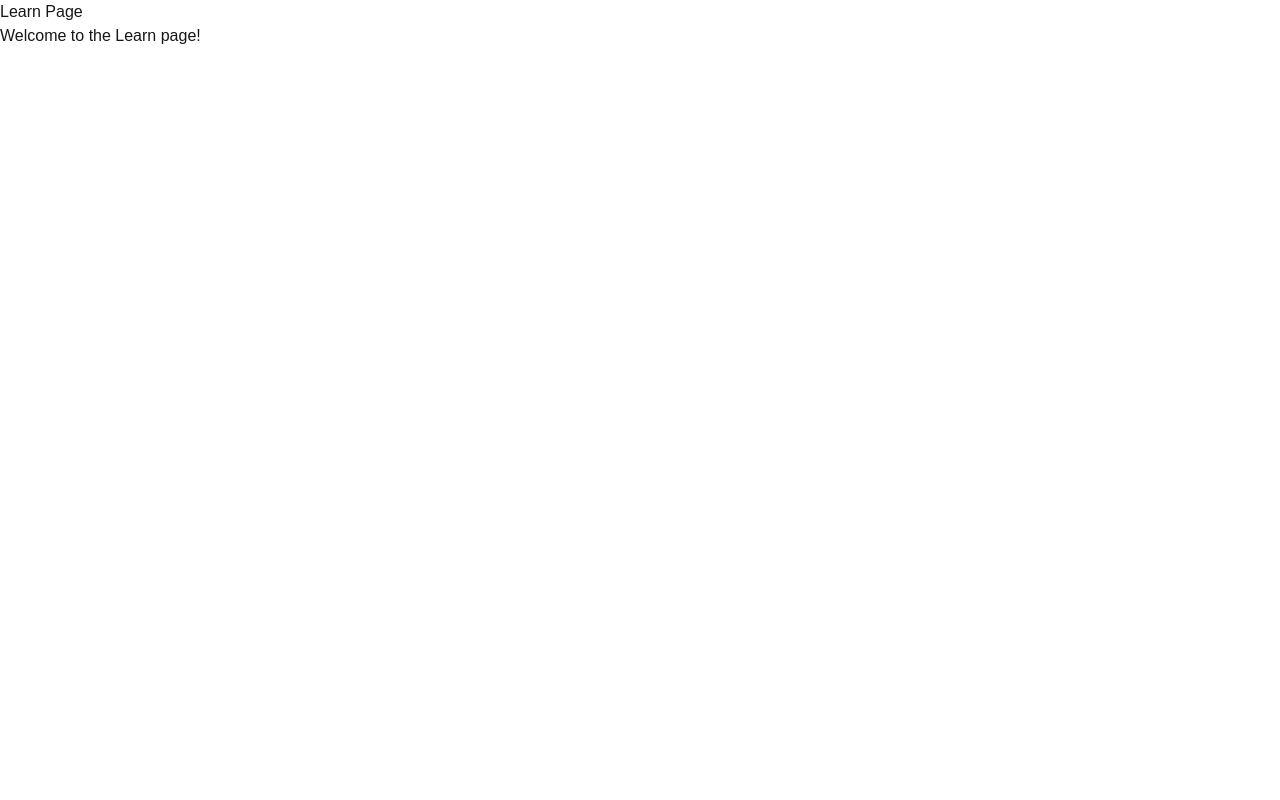
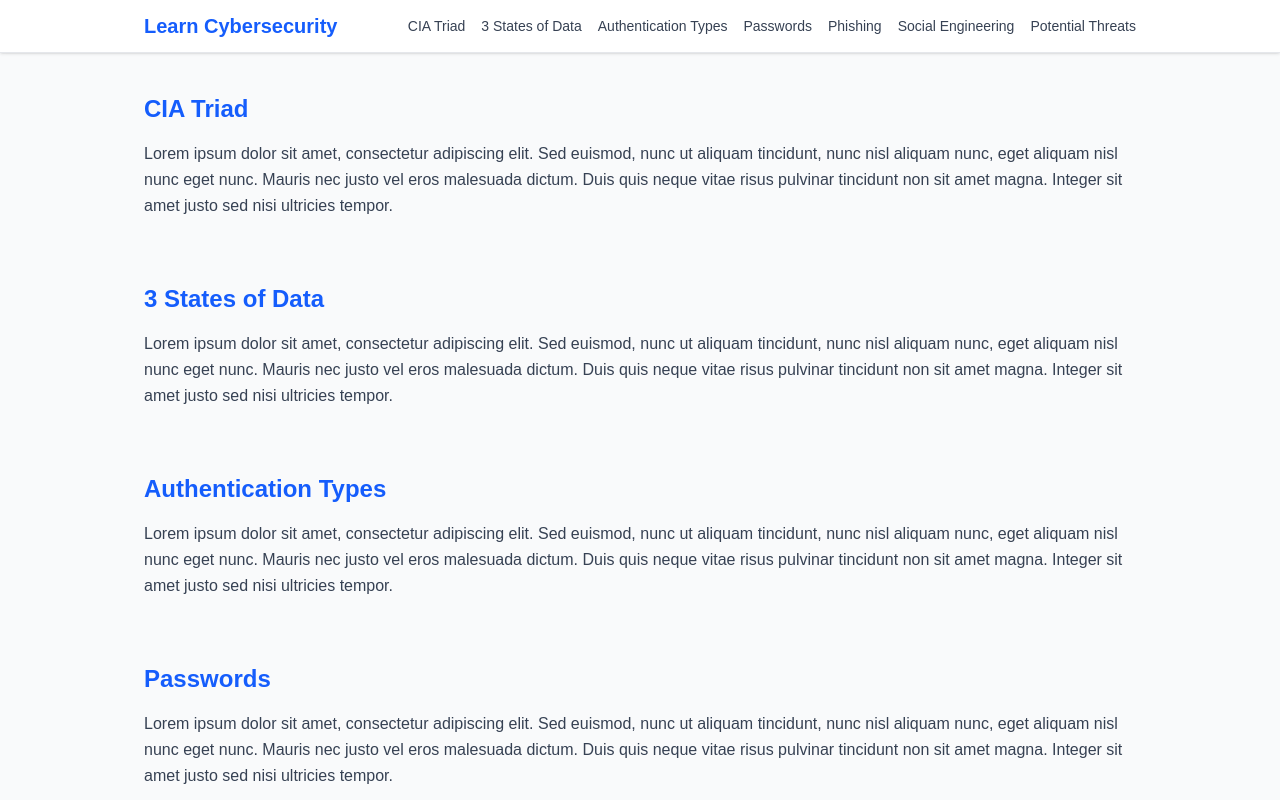
Before and after one commit to r3men/CCWebsite, a Next.js app: page /learn in a window 1280 px wide. Shown: the top 800 px of the page. Built offline with nearby package versions, Linux system fonts and the light colour scheme.

Commit message:
Update page.tsx

```diff
--- a/app/learn/page.tsx
+++ b/app/learn/page.tsx
@@ -1,8 +1,50 @@
 export default function Learn() {
+  const topics = [
+    { title: "CIA Triad", id: "cia-triad" },
+    { title: "3 States of Data", id: "states-of-data" },
+    { title: "Authentication Types", id: "authentication" },
+    { title: "Passwords", id: "passwords" },
+    { title: "Phishing", id: "phishing" },
+    { title: "Social Engineering", id: "social-engineering" },
+    { title: "Potential Threats", id: "potential-threats" },
+  ];
+
   return (
-    <main>
-      <h1>Learn Page</h1>
-      <p>Welcome to the Learn page!</p>
+    <main className="min-h-screen bg-gray-50 text-gray-900">
+      {/* Navigation Bar */}
+      <nav className="bg-white border-b border-gray-200 sticky top-0 z-50 shadow-sm">
+        <div className="max-w-5xl mx-auto px-4 py-3 flex items-center justify-between">
+          <h1 className="text-xl font-semibold text-blue-600">Learn Cybersecurity</h1>
+          <ul className="flex space-x-4 text-sm font-medium">
+            {topics.map((topic) => (
+              <li key={topic.id}>
+                <a
+                  href={`#${topic.id}`}
+                  className="text-gray-700 hover:text-blue-600 transition-colors"
+                >
+                  {topic.title}
+                </a>
+              </li>
+            ))}
+          </ul>
+        </div>
+      </nav>
+
+      {/* Content */}
+      <section className="max-w-5xl mx-auto px-4 py-10 space-y-16">
+        {topics.map((topic) => (
+          <article key={topic.id} id={topic.id}>
+            <h2 className="text-2xl font-bold mb-4 text-blue-600">{topic.title}</h2>
+            <p className="text-gray-700 leading-relaxed">
+              Lorem ipsum dolor sit amet, consectetur adipiscing elit. Sed euismod, nunc ut
+              aliquam tincidunt, nunc nisl aliquam nunc, eget aliquam nisl nunc eget nunc.
+              Mauris nec justo vel eros malesuada dictum. Duis quis neque vitae risus
+              pulvinar tincidunt non sit amet magna. Integer sit amet justo sed nisi
+              ultricies tempor.
+            </p>
+          </article>
+        ))}
+      </section>
     </main>
   );
 }
```
